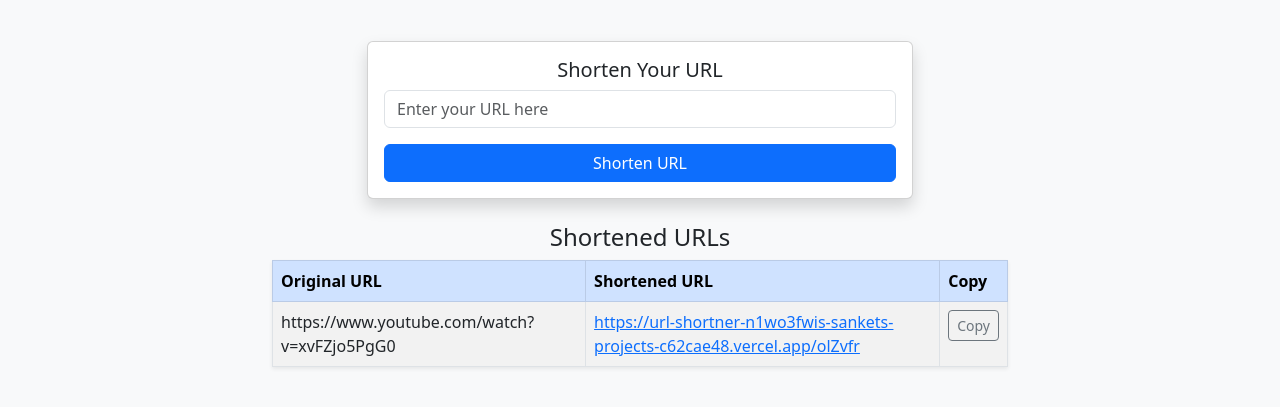
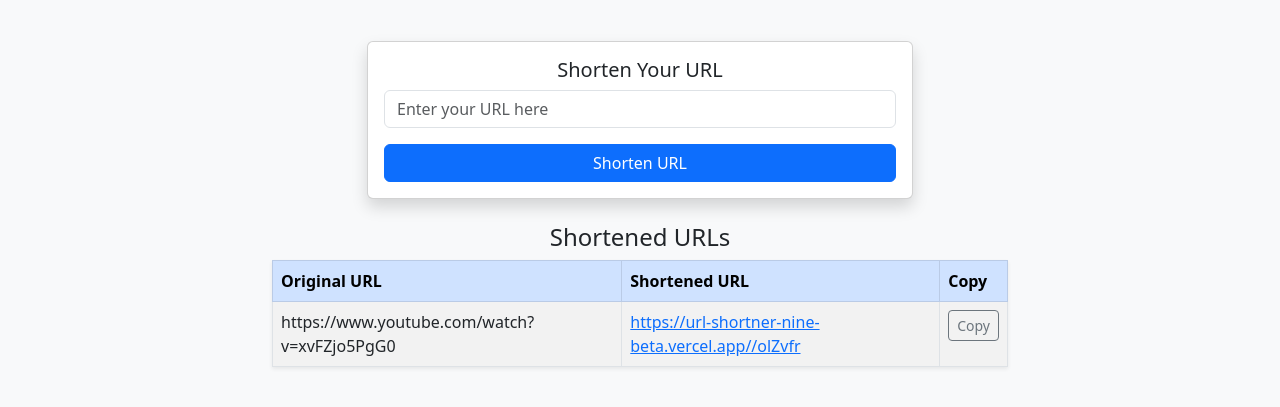
Before and after one commit to SanketGade07/URL-Shortner, a plain HTML site: page frontend/public/index.html in a window 1280 px wide. Shown: the part 63-470 px from the top of the page. Drawn offline with nearby package versions, Linux system fonts and the light colour scheme.

Commit message:
Fix: Add correct path in index.html

```diff
--- a/frontend/public/index.html
+++ b/frontend/public/index.html
@@ -50,7 +50,7 @@
                     <tbody>
                         <tr>
                             <td>https://www.youtube.com/watch?v=xvFZjo5PgG0</td>
-                            <td><a href="https://url-shortner-n1wo3fwis-sankets-projects-c62cae48.vercel.app/olZvfr" class="text-primary">https://url-shortner-n1wo3fwis-sankets-projects-c62cae48.vercel.app/olZvfr</a></td>
+                            <td><a href="https://url-shortner-nine-beta.vercel.app/olZvfr" class="text-primary">https://url-shortner-nine-beta.vercel.app//olZvfr</a></td>
                             <td><button class="btn btn-sm btn-outline-secondary">Copy</button></td>
                         </tr>
                         <!-- More rows will be added dynamically -->
```
